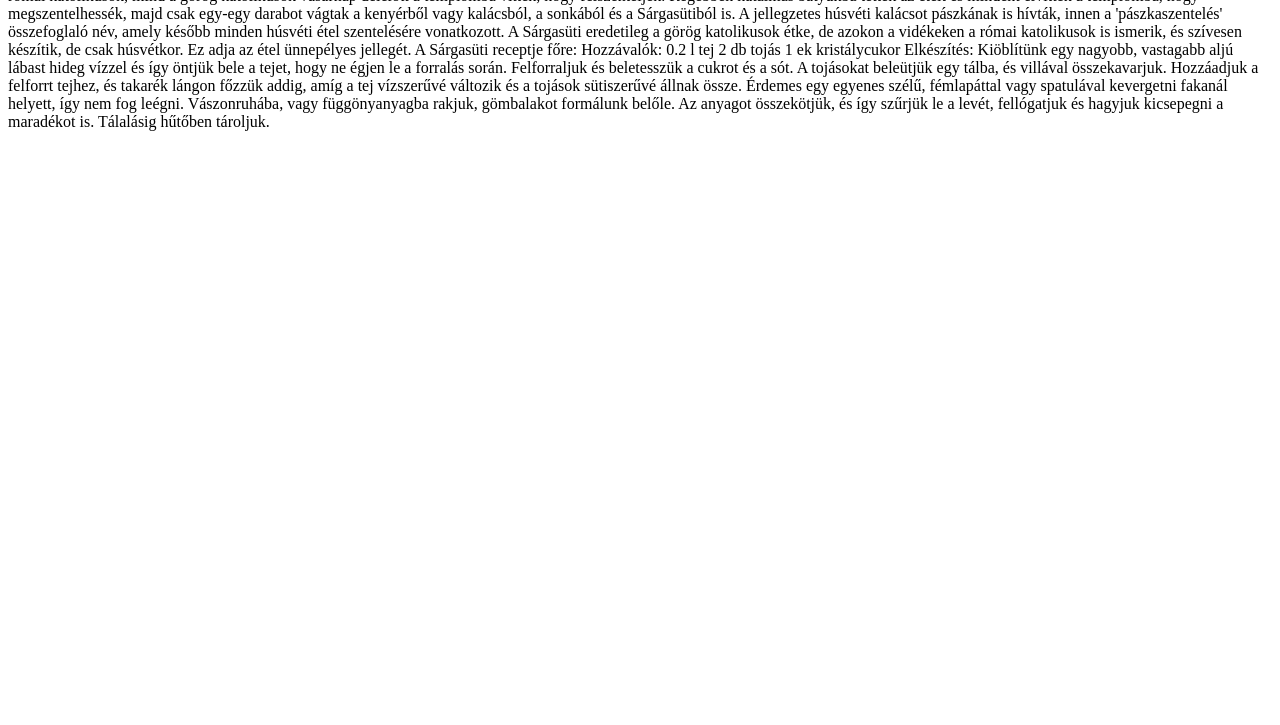
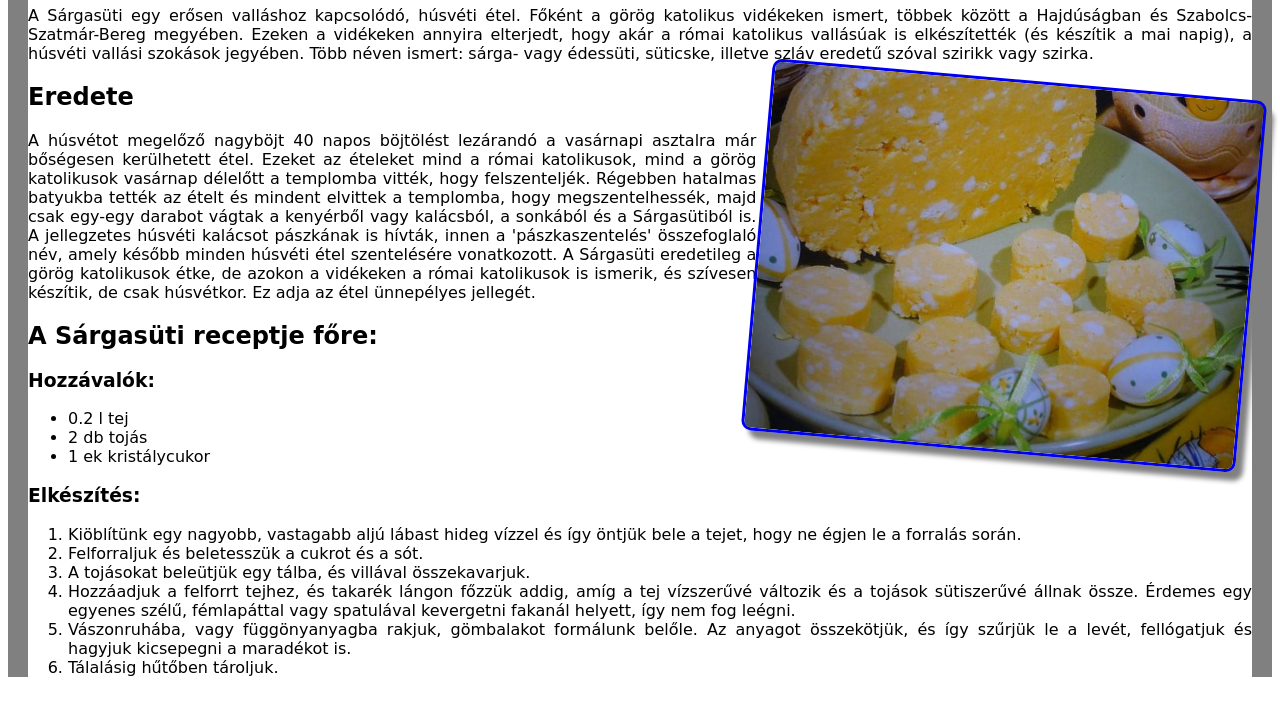
Before and after one commit to CsAdri93/iktprojekt1, a plain HTML site: page Süti/suti.html in a window 1280 px wide. Shown: the part 75-800 px from the top of the page. Drawn offline with Linux system fonts and the light colour scheme.

Commit message:
adatok kész

```diff
--- a/Süti/suti.css
+++ b/Süti/suti.css
@@ -15,6 +15,7 @@
     transform: rotate(5deg);
     border-radius: 10px;
     border-style: solid;
+    float: right;
 }
 input{
     font-family:cursive;
@@ -23,4 +24,6 @@ input{
 }
 body{
     font-family: cursive;
+    text-align: justify;
+    background-image: ;
 }
--- a/Süti/suti.html
+++ b/Süti/suti.html
@@ -1,31 +1,55 @@
 <!DOCTYPE html>
-<html>
-<head></head>
+<html lang="hu">
+<head>
+    <meta charset="UTF-8">
+    <meta name="viewport" content="width=device-width, initial-scale=1.0">
+    <link rel="stylesheet" href="suti.css">
+    <title>Sárgasüti</title>
+</head>
 <body>
-<div>
 
+<div id="keret">
+
+<h1 class="ritka">
     Sárgasüti
+</h1>
+    <p>
         A Sárgasüti egy erősen valláshoz kapcsolódó, húsvéti étel. Főként a görög katolikus vidékeken ismert, többek között a Hajdúságban és Szabolcs-Szatmár-Bereg megyében. Ezeken a vidékeken annyira elterjedt, hogy akár a római katolikus vallásúak is elkészítették (és készítik a mai napig), a húsvéti vallási szokások jegyében. Több néven ismert: sárga- vagy édessüti, süticske, illetve szláv eredetű szóval szirikk vagy szirka.
+    </p> <a href="https://www.tudasfaja.com/osi-magyar-finomsag-a-sarga-turo-amit-mar-sokan-nem-is-ismernek-ime-az-eredeti-recept/" target="_blank"><img id="kep" src="edes-sargasuti.jpg" alt="Sárgasüti húsvéti díszítéssel" title="Sárgasüti húsvéti díszítéssel"></a>
 
+<h2 class="ritka">
     Eredete
+</h2>
+    <p>
         A húsvétot megelőző nagyböjt 40 napos böjtölést lezárandó a vasárnapi asztalra már bőségesen kerülhetett étel. Ezeket az ételeket mind a római katolikusok, mind a görög katolikusok vasárnap délelőtt a templomba vitték, hogy felszenteljék. Régebben hatalmas batyukba tették az ételt és mindent elvittek a templomba, hogy megszentelhessék, majd csak egy-egy darabot vágtak a kenyérből vagy kalácsból, a sonkából és a Sárgasütiból is. A jellegzetes húsvéti kalácsot pászkának is hívták, innen a 'pászkaszentelés' összefoglaló név, amely később minden húsvéti étel szentelésére vonatkozott. A Sárgasüti eredetileg a görög katolikusok étke, de azokon a vidékeken a római katolikusok is ismerik, és szívesen készítik, de csak húsvétkor. Ez adja az étel ünnepélyes jellegét.
+    </p>
 
+<h2 class="ritka">
     A Sárgasüti receptje főre:
+</h2>
 
+    <h3 class="ritka">
         Hozzávalók:
+    </h3>
 
-0.2 l tej
-2 db tojás
-1 ek kristálycukor
+        <ul>
+            <li>0.2 l tej</li>
+            <li>2 db tojás</li>
+            <li>1 ek kristálycukor</li>
+        </ul>
 
+    <h3>
         Elkészítés:
+    </h3>
 
-Kiöblítünk egy nagyobb, vastagabb aljú lábast hideg vízzel és így öntjük bele a tejet, hogy ne égjen le a forralás során.
-Felforraljuk és beletesszük a cukrot és a sót.
-A tojásokat beleütjük egy tálba, és villával összekavarjuk.
-Hozzáadjuk a felforrt tejhez, és takarék lángon főzzük addig, amíg a tej vízszerűvé változik és a tojások sütiszerűvé állnak össze. Érdemes egy egyenes szélű, fémlapáttal vagy spatulával kevergetni fakanál helyett, így nem fog leégni.
-Vászonruhába, vagy függönyanyagba rakjuk, gömbalakot formálunk belőle. Az anyagot összekötjük, és így szűrjük le a levét, fellógatjuk és hagyjuk kicsepegni a maradékot is.
-Tálalásig hűtőben tároljuk.
+        <ol>
+            <li> Kiöblítünk egy nagyobb, vastagabb aljú lábast hideg vízzel és így öntjük bele a tejet, hogy ne égjen le a forralás során.</li>
+            <li> Felforraljuk és beletesszük a cukrot és a sót.</li>
+            <li> A tojásokat beleütjük egy tálba, és villával összekavarjuk.</li>
+            <li> Hozzáadjuk a felforrt tejhez, és takarék lángon főzzük addig, amíg a tej vízszerűvé változik és a tojások sütiszerűvé állnak össze. Érdemes egy egyenes szélű,   fémlapáttal vagy spatulával kevergetni fakanál helyett, így nem fog leégni.</li>
+            <li> Vászonruhába, vagy függönyanyagba rakjuk, gömbalakot formálunk belőle. Az anyagot összekötjük, és így szűrjük le a levét, fellógatjuk és hagyjuk kicsepegni a maradékot is.</li>
+            <li> Tálalásig hűtőben tároljuk.</li>
+        </ol>
 
 </div>
 </body>
```
Lines whose indentation alone changed are shown as unchanged.
